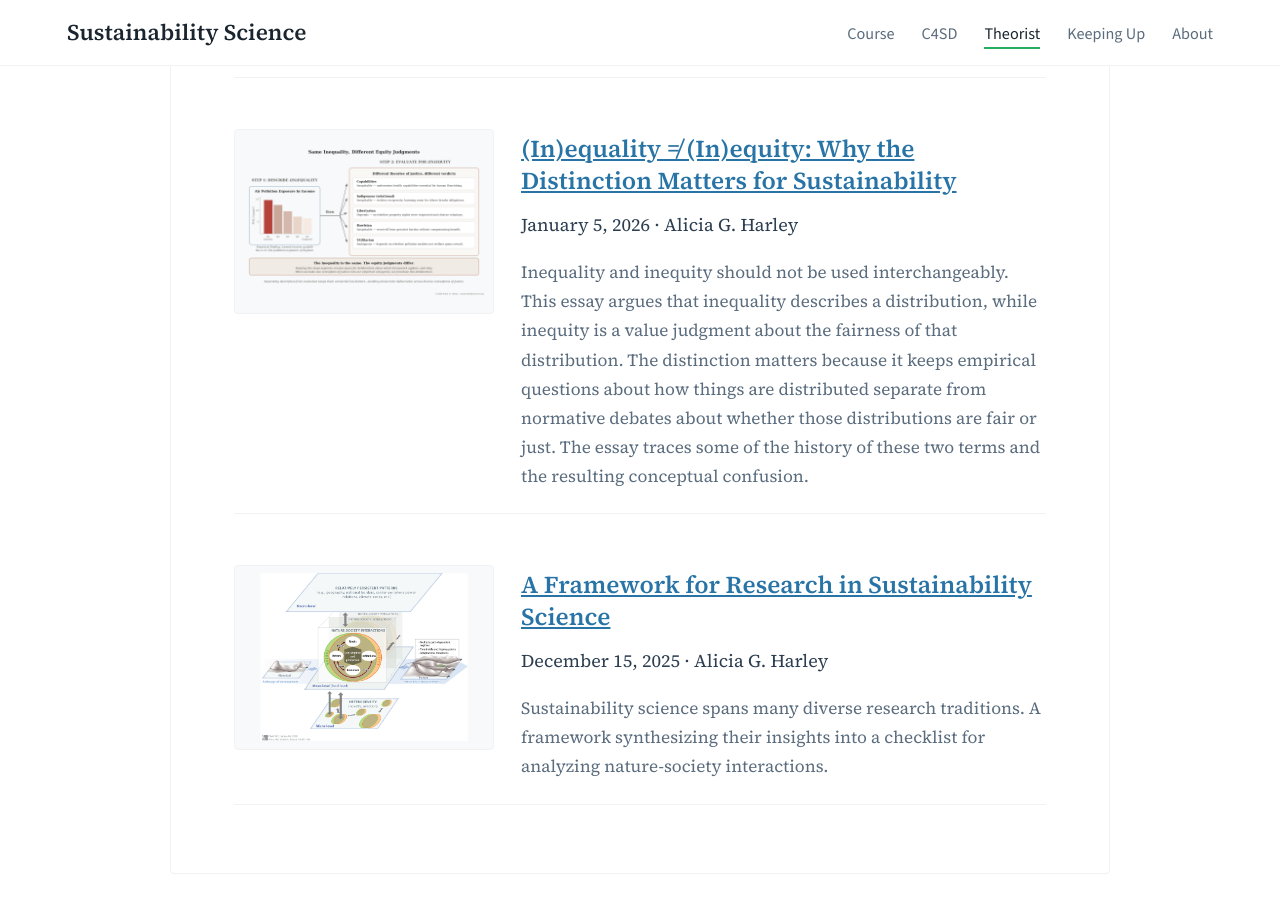
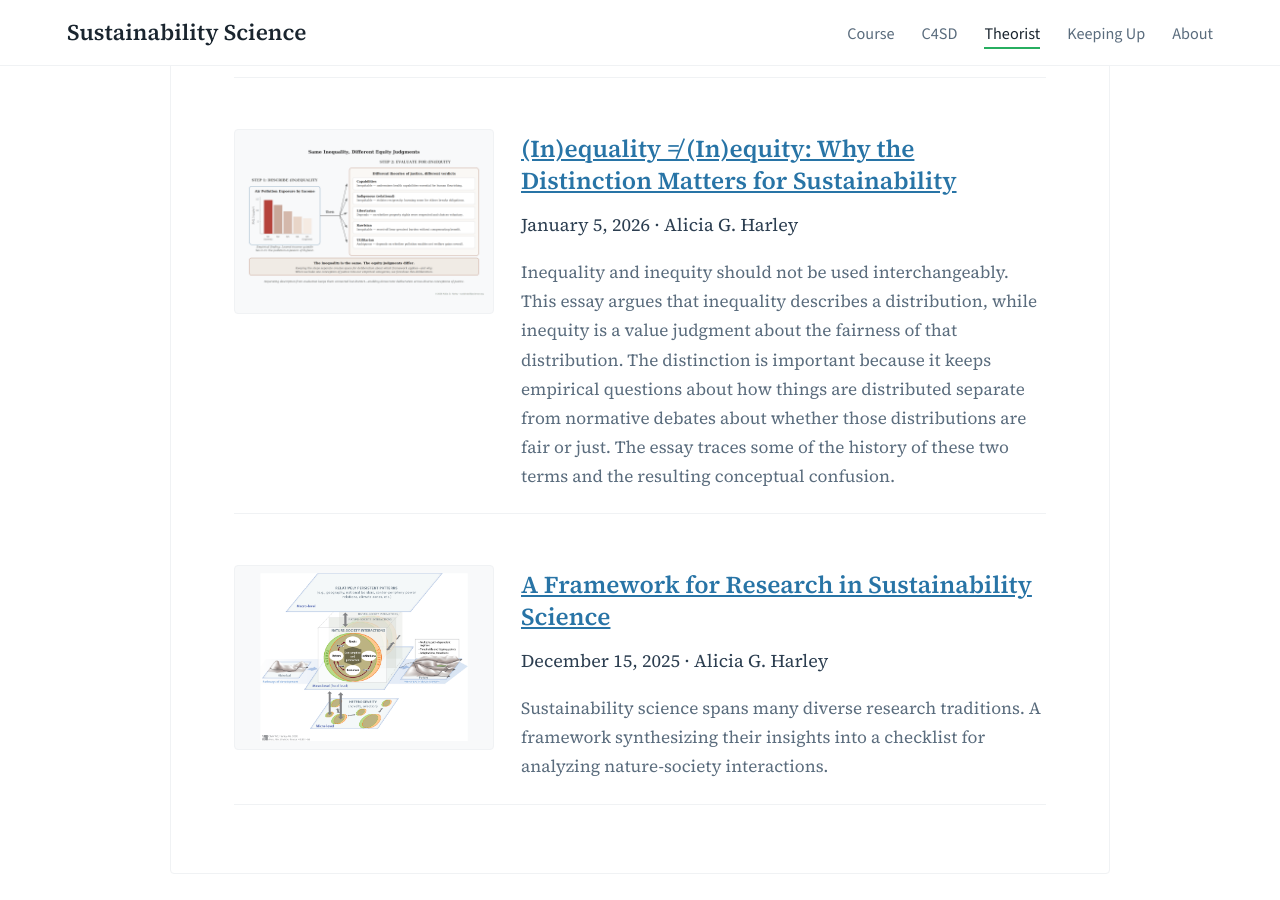
Before and after one commit to agharley/sustsci, a Jekyll site: the page built from theorist/index.md, in a window 1280 px wide and 900 px high, scrolled down 1116 px. Built offline with Jekyll 4.4.1, drawn with Linux system fonts in a browser that asks for light colours.

Commit message:
Update 2026-01-05-inequality-inequity.md

```diff
--- a/theorist/_posts/2026-01-05-inequality-inequity.md
+++ b/theorist/_posts/2026-01-05-inequality-inequity.md
@@ -4,7 +4,7 @@
 seo_title: "Inequality vs. Inequity: The Difference and Why It Matters for Sustainability"
 date: 2026-01-05
 author: Alicia G. Harley
-description: "Inequality and inequity should not be used interchangeably. This essay argues that inequality describes a distribution, while inequity is a value judgment about the fairness of that distribution. The distinction matters because it keeps empirical questions about how things are distributed separate from normative debates about whether those distributions are fair or just. The essay traces some of the history of these two terms and the resulting conceptual confusion."
+description: "Inequality and inequity should not be used interchangeably. This essay argues that inequality describes a distribution, while inequity is a value judgment about the fairness of that distribution. The distinction is important because it keeps empirical questions about how things are distributed separate from normative debates about whether those distributions are fair or just. The essay traces some of the history of these two terms and the resulting conceptual confusion."
 keywords: inequality, inequity, sustainability science, environmental justice, theories of justice, equity frameworks, Rawls, Sen, capabilities approach, intergenerational equity
 categories: [sustainability-theory]
 tags: [inequality, inequity, justice, equity, sustainability-science, methodology]
```
